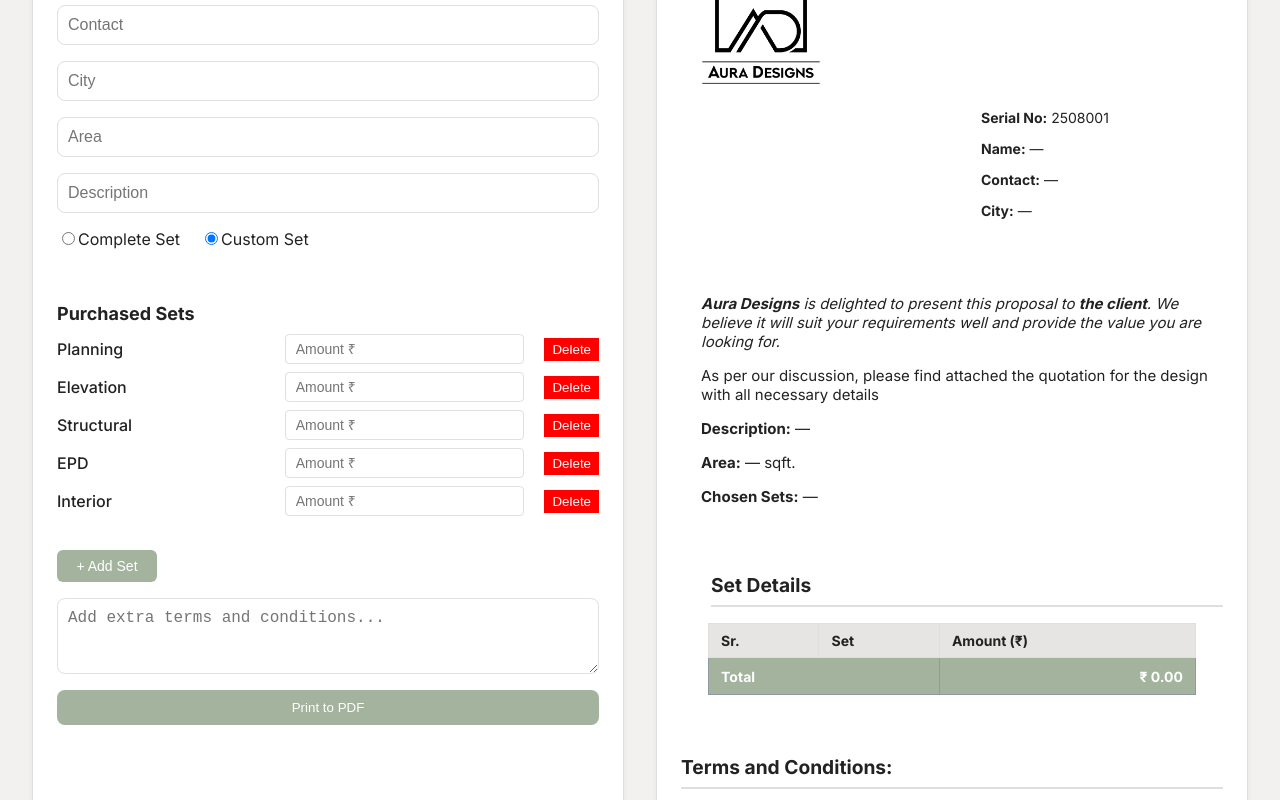
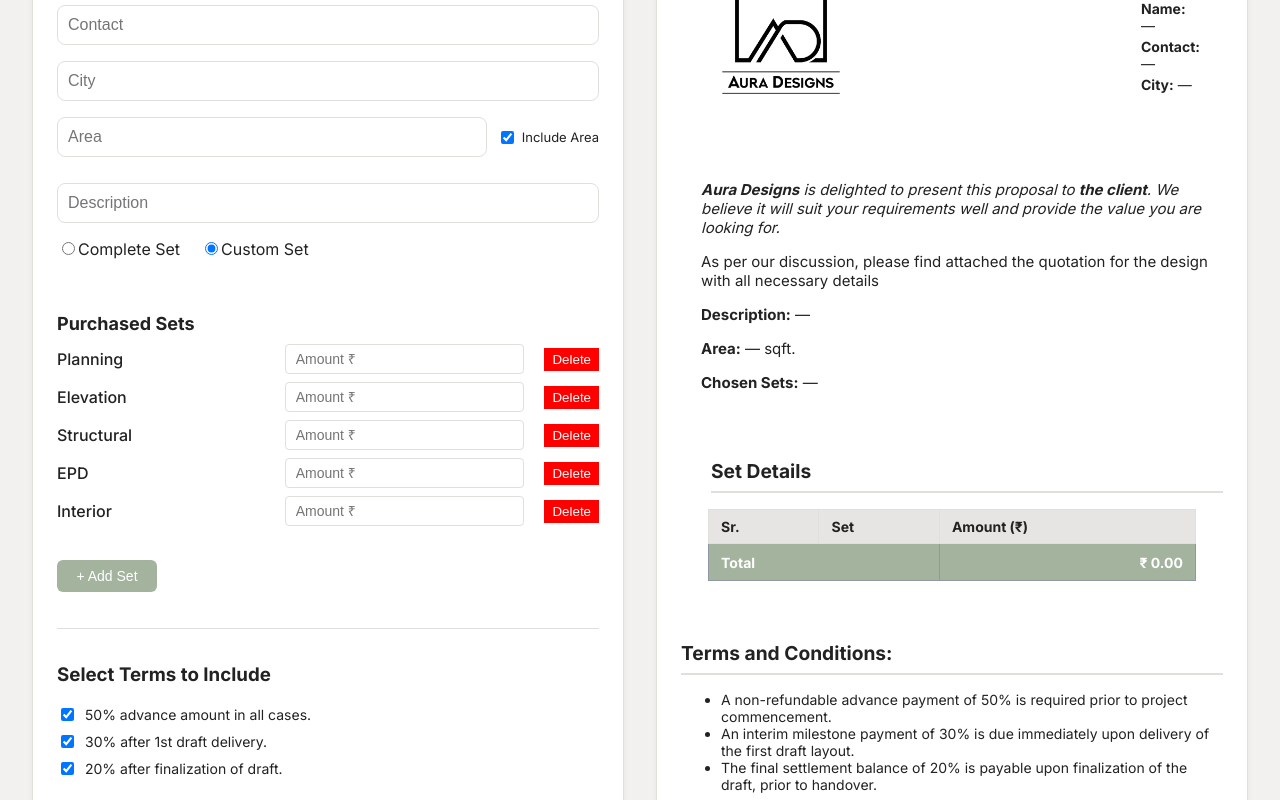
Before and after one commit to Shubhanjil/Aura-Quotation, a React (Create React App) app: page /page-one in a window 1280 px wide. Shown: the part 240-1040 px from the top of the page. Built offline with nearby package versions, Linux system fonts and the light colour scheme; a web font is replaced by a local one.

Commit message:
updated as per client requirements

```diff
--- a/src/PageOne.css
+++ b/src/PageOne.css
@@ -108,24 +108,35 @@
     margin-bottom: 5px;
 }
 
+.upper {
+    display: flex;
+    justify-content: flex-start; /* Aligns both logo and details to the left */
+    align-items: flex-start;     /* Perfectly aligns their tops */
+    gap: 0px;                   /* Adjust this value to change the spacing between the logo and details */
+    margin-top: 10px;
+    padding: 0 20px;             /* Adds clean padding on both sides */
+}
+
 .logo {
     display: flex;
-    margin-left: 20px;
-    margin-top: 10px;
+    /* Cleaned up older margins */
 }
 
 .details {
-    margin-top: -160px;
-    margin-left: 400px;
     font-size: 14px;
-    flex: 1;
+    text-align: left;            /* Ensures all text inside details is left-aligned */
+}
+
+/* Clean spacing between the paragraphs inside details */
+.details p {
+    margin: 4px 0;
 }
 
 .hellomsg{
     font-size: 15px;
     display: block;
     margin-left:20px;
-    margin-top: 75px;
+    margin-top: 10px;
 }
 
 
--- a/src/PageOne.js
+++ b/src/PageOne.js
@@ -17,6 +17,19 @@ function PageOne() {
     const previewRef = useRef();
     const [isCompleteSet, setIsCompleteSet] = useState(false);
     const [extraTerms, setExtraTerms] = useState("");
+
+    // NEW: State to manage if Area is optional/visible
+    const [showArea, setShowArea] = useState(true);
+
+    // State to manage visibility of standard terms and conditions
+    const [visibleTerms, setVisibleTerms] = useState({
+        advance: true,
+        firstDraft: true,
+        finalDraft: true,
+        completeChanges: true,
+        interiorElevationChanges: true,
+        dualChanges: true
+    });
 
     // Generate serial number on component mount
     useEffect(() => {
@@ -44,6 +57,10 @@ function PageOne() {
         setSerialNoQuotQuot(e.target.value);
     };
 
+    const handleTermToggle = (termKey) => {
+        setVisibleTerms(prev => ({ ...prev, [termKey]: !prev[termKey] }));
+    };
+
     const [setItems, setSetItems] = useState([
         { name: 'Planning', amount: '' },
         { name: 'Elevation', amount: '' },
@@ -63,9 +80,9 @@ function PageOne() {
     const coreSetCount = setItems.filter(item => coreSets.includes(item.name)).length;
     const isCoreSetComplete = isCompleteSet && coreSetCount === coreSets.length;
 
-    // Calculate total for core sets only once:
+    // UPDATED: Calculate total for core sets only if showArea is true, otherwise fallback to 0 or manual entries
     const coreSetTotal = isCompleteSet
-        ? (isCoreSetComplete ? (parseFloat(client.area) * 25 || 0) : 0)
+        ? (isCoreSetComplete && showArea ? (parseFloat(client.area) * 25 || 0) : 0)
         : setItems
             .filter(item => coreSets.includes(item.name))
             .reduce((acc, item) => acc + (parseFloat(item.amount) || 0), 0);
@@ -100,7 +117,7 @@ function PageOne() {
         setSerialNoQuotQuot(nextSerial);
     };
 
-    // === NEW: compute selected sets & display text for the preview ===
+    // === compute selected sets & display text for the preview ===
     const interiorItem = setItems.find(i => i.name === 'Interior');
     const hasInteriorAmount = interiorItem && parseFloat(interiorItem.amount) > 0;
 
@@ -138,6 +155,16 @@ function PageOne() {
             .filter(item => parseFloat(item.amount) > 0)
             .map(item => ({ name: item.name, amount: parseFloat(item.amount) }));
 
+    // Check if any terms (standard or extra) are going to be visible
+    const isAnyTermVisible =
+        (visibleTerms.advance) ||
+        (visibleTerms.firstDraft) ||
+        (visibleTerms.finalDraft) ||
+        (isCompleteSet && visibleTerms.completeChanges) ||
+        ((selectedSets.includes('Interior') || (selectedSets.includes('Elevation') && !isCompleteSet)) && visibleTerms.interiorElevationChanges) ||
+        (selectedSets.includes('Interior') && selectedSets.includes('Elevation') && visibleTerms.dualChanges) ||
+        extraTerms.trim() !== "";
+
     return (
         <div className="quotation-container">
             <div className="left-form">
@@ -146,7 +173,27 @@ function PageOne() {
                 <input name="name" placeholder="Name" value={client.name} onChange={handleChange} />
                 <input name="contact" placeholder="Contact" value={client.contact} onChange={handleChange} />
                 <input name="city" placeholder="City" value={client.city} onChange={handleChange} />
-                <input name="area" placeholder="Area" value={client.area} onChange={handleChange} />
+
+                {/* UPDATED: Wrapper to put Area Input and Visibility Checkbox in the same row */}
+                <div style={{ display: 'flex', alignItems: 'center', gap: '10px', marginBottom: '10px' }}>
+                    <input
+                        name="area"
+                        placeholder="Area"
+                        value={client.area}
+                        onChange={handleChange}
+                        disabled={!showArea}
+                        style={{ margin: 0, flex: 1 }}
+                    />
+                    <label style={{ display: 'flex', alignItems: 'center', gap: '5px', fontSize: '13px', cursor: 'pointer', whiteSpace: 'nowrap' }}>
+                        <input
+                            type="checkbox"
+                            checked={showArea}
+                            onChange={(e) => setShowArea(e.target.checked)}
+                        />
+                        Include Area
+                    </label>
+                </div>
+
                 <input name="descript" placeholder="Description" value={client.descript} onChange={handleChange} />
 
                 {/* Complete Set Radio Option */}
@@ -211,18 +258,63 @@ function PageOne() {
                 </div>
 
                 <button className="add-set-button" onClick={addCustomSet}>+ Add Set</button>
+
+                {/* Terms Selection Configuration Options */}
+                <div className="terms-config-section" style={{ marginTop: '20px', borderTop: '1px solid #ddd', paddingTop: '15px' }}>
+                    <h3>Select Terms to Include</h3>
+                    <div style={{ display: 'flex', flexDirection: 'column', gap: '8px', fontSize: '14px' }}>
+                        <label style={{ display: 'flex', alignItems: 'center', gap: '8px', cursor: 'pointer' }}>
+                            <input type="checkbox" checked={visibleTerms.advance} onChange={() => handleTermToggle('advance')} />
+                            50% advance amount in all cases.
+                        </label>
+                        <label style={{ display: 'flex', alignItems: 'center', gap: '8px', cursor: 'pointer' }}>
+                            <input type="checkbox" checked={visibleTerms.firstDraft} onChange={() => handleTermToggle('firstDraft')} />
+                            30% after 1st draft delivery.
+                        </label>
+                        <label style={{ display: 'flex', alignItems: 'center', gap: '8px', cursor: 'pointer' }}>
+                            <input type="checkbox" checked={visibleTerms.finalDraft} onChange={() => handleTermToggle('finalDraft')} />
+                            20% after finalization of draft.
+                        </label>
+
+                        {isCompleteSet && (
+                            <label style={{ display: 'flex', alignItems: 'center', gap: '8px', cursor: 'pointer' }}>
+                                <input type="checkbox" checked={visibleTerms.completeChanges} onChange={() => handleTermToggle('completeChanges')} />
+                                Extra charges for finalized phase adjustments.
+                            </label>
+                        )}
+
+                        {(selectedSets.includes('Interior') || (selectedSets.includes('Elevation') && !isCompleteSet)) && (
+                            <label style={{ display: 'flex', alignItems: 'center', gap: '8px', cursor: 'pointer' }}>
+                                <input type="checkbox" checked={visibleTerms.interiorElevationChanges} onChange={() => handleTermToggle('interiorElevationChanges')} />
+                                Charges applicable for changes after 1st draft.
+                            </label>
+                        )}
+
+                        {selectedSets.includes('Interior') && selectedSets.includes('Elevation') && (
+                            <label style={{ display: 'flex', alignItems: 'center', gap: '8px', cursor: 'pointer' }}>
+                                <input type="checkbox" checked={visibleTerms.dualChanges} onChange={() => handleTermToggle('dualChanges')} />
+                                Charges for dual Interior/Elevation changes after draft.
+                            </label>
+                        )}
+                    </div>
+                </div>
+
                 <textarea
                     className="border rounded-md w-full p-2 mt-3 text-sm"
                     rows={3}
                     placeholder="Add extra terms and conditions..."
                     value={extraTerms}
                     onChange={(e) => setExtraTerms(e.target.value)}
+                    style={{ marginTop: '15px' }}
                 ></textarea>
                 <button className="print-pdf-button" onClick={handlePrint}>Print to PDF</button>
             </div>
 
             <div className="right-preview" ref={previewRef}>
                 <h2 className='Qname'>Quotation</h2><br />
+
+                {/* Horizontal row for logo and details */}
+                <div className='upper'>
                     <div className='logo'>
                         <img src={logo} alt="Company Logo" style={{ width: '120px', marginBottom: '10px' }} />
                     </div>
@@ -232,12 +324,17 @@ function PageOne() {
                         <p><strong>Contact:</strong> {client.contact || '—'}</p>
                         <p><strong>City:</strong> {client.city || '—'}</p>
                     </div>
+                </div>
+
                 <div className='hellomsg'>
                         <p><em><strong>Aura Designs</strong> is delighted to present this proposal to <strong>{client.name || 'the client'}</strong>.
                             We believe it will suit your requirements well and provide the value you are looking for.</em></p>
                         <p>As per our discussion, please find attached the quotation for the design with all necessary details</p>
                         <p><strong>Description:</strong> {client.descript || '—'}</p>
-                        <p><strong>Area:</strong> {client.area || '—'} sqft.</p>
+
+                        {/* UPDATED: Conditionally renders Area block only if checked */}
+                        {showArea && <p><strong>Area:</strong> {client.area || '—'} sqft.</p>}
+
                         <p><strong>Chosen Sets:</strong> {chosenSetsText || '—'}</p>
                 </div>
 
@@ -329,27 +426,31 @@ function PageOne() {
                         </tr>
                     </tfoot>
                 </table>
+
+                {/* Conditionally render the whole Terms section only if at least one term is checked/visible */}
+                {isAnyTermVisible && (
                     <div className="terms_cond_cont">
                         <h2 className="terms_and_cond_line"><strong>Terms and Conditions:</strong></h2>
                         <ul className="list_of_terms">
-                        <li>50% advance amount in all cases.</li>
-                        <li>30% after 1st draft delivery.</li>
-                        <li>20% after finalization of draft.</li>
+                            {visibleTerms.advance && <li>A non-refundable advance payment of 50% is required prior to project commencement.</li>}
+                            {visibleTerms.firstDraft && <li>An interim milestone payment of 30% is due immediately upon delivery of the first draft layout.</li>}
+                            {visibleTerms.finalDraft && <li>The final settlement balance of 20% is payable upon finalization of the draft, prior to handover.</li>}
 
-                        {isCompleteSet && (
+                            {isCompleteSet && visibleTerms.completeChanges && (
                                 <li>If client asks for changes for finalized phase, extra charges will be applicable.</li>
                             )}
 
-                        {selectedSets.includes('Interior') || selectedSets.includes('Elevation' && !isCompleteSet) && (
+                            {(selectedSets.includes('Interior') || (selectedSets.includes('Elevation') && !isCompleteSet)) && visibleTerms.interiorElevationChanges && (
                                 <li>Charges will be applicable after any changes in plan after the first draft is prepared.</li>
                             )}
 
-                        {selectedSets.includes('Interior') && selectedSets.includes('Elevation') && (
+                            {selectedSets.includes('Interior') && selectedSets.includes('Elevation') && visibleTerms.dualChanges && (
                                 <li>Charges will be applicable after any changes in plan after the first draft is prepared.</li>
                             )}
-                        {extraTerms && (<li>{extraTerms}</li>)}
+                            {extraTerms.trim() && (<li>{extraTerms}</li>)}
                         </ul>
                     </div>
+                )}
             </div>
         </div>
     );
```
Also changed, not shown: 1 other file (tests, documents, lock files or other folders). Lines whose indentation alone changed are shown as unchanged.
